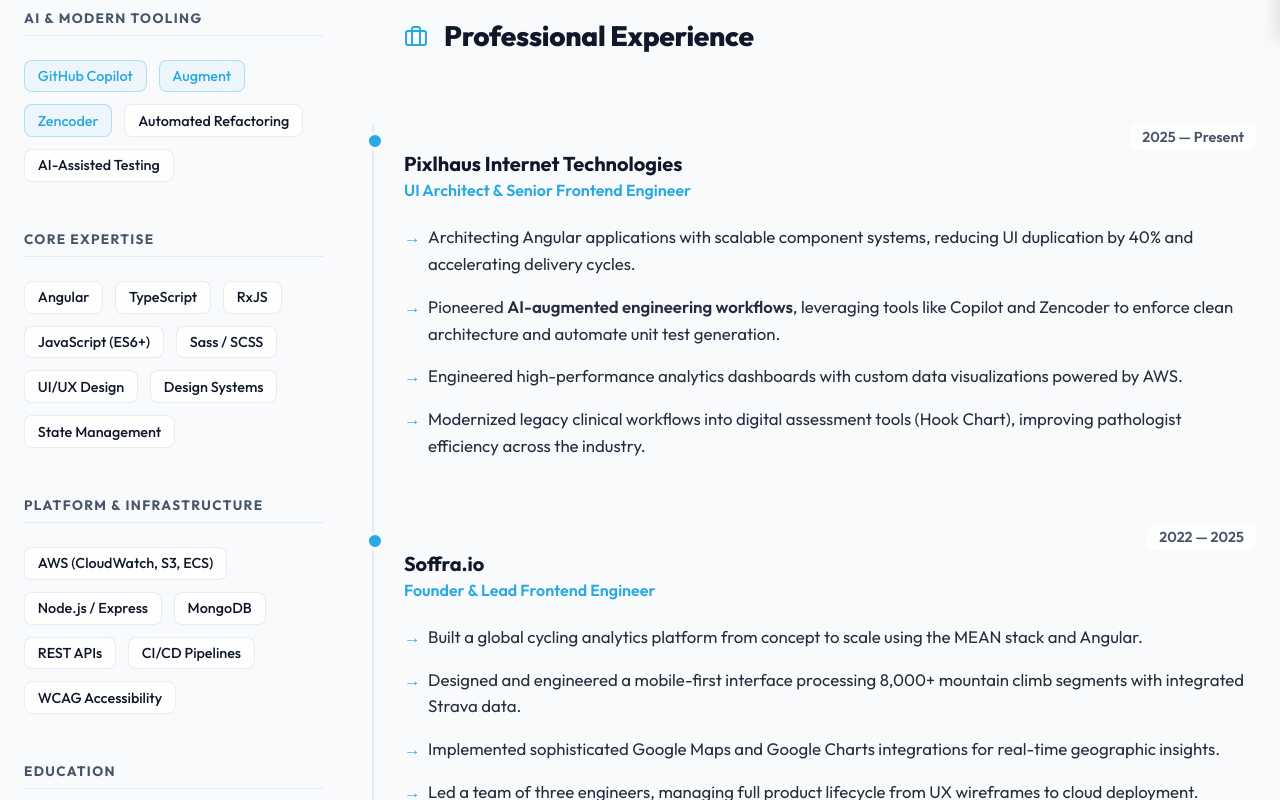
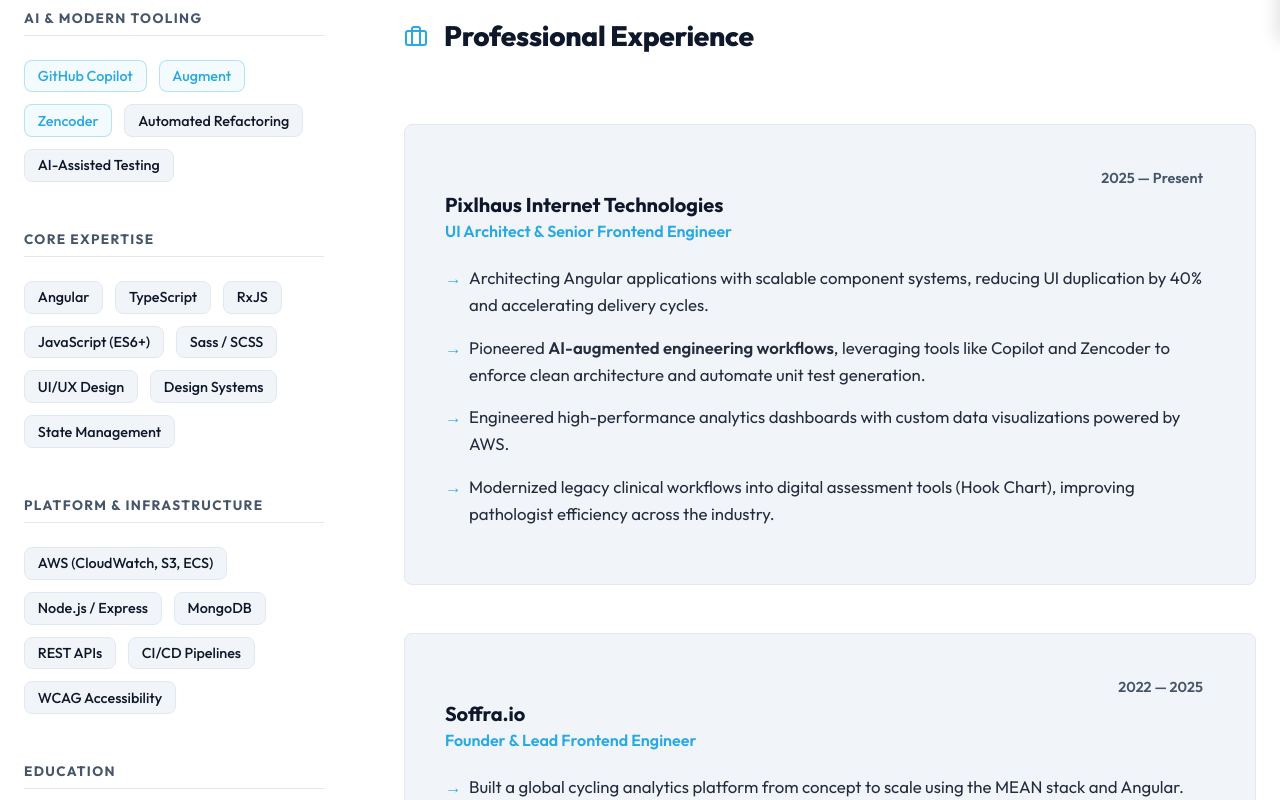
Before and after one commit to msabatini/michael-sabatini-portfolio, an Angular app in the folder client/: page /resume in a window 1280 px wide. Shown: the part 760-1560 px from the top of the page. Built offline with nearby package versions, Linux system fonts and the light colour scheme.

Commit message:
Update light mode theme with subtle slate contrast

```diff
--- a/client/src/app/app.scss
+++ b/client/src/app/app.scss
@@ -57,7 +57,7 @@
     margin-left: 1rem;
     padding: 0.5rem 1rem;
     transition: all 0.3s;
-    font-weight: 500;
+    font-weight: 300;
 
     &:hover, &.active {
       color: #28a9e1;
@@ -108,7 +108,7 @@
 
   span {
     width: 2rem;
-    height: 0.15rem;
+    height: 0.075rem;
     background: var(--nav-text);
     border-radius: 10px;
     transition: all 0.3s linear;
--- a/client/src/app/components/about/about.html
+++ b/client/src/app/components/about/about.html
@@ -13,7 +13,7 @@
 
         <div class="bio">
           <p>I specialize in building scalable, high-performance applications using Angular and NestJS. My focus is on creating intuitive user experiences that are both beautiful and accessible.</p>
-          <p>When I'm not building, creating or envsioning, you can find me exploring new technologies, contributing to open-source projects, or enjoying a good cup of coffee after a long bike ride.</p>
+          <p>When I'm not building, creating or envsioning, you can find me exploring new technologies, thinking about how we can make this world a better place, or enjoying a good cup of coffee after a long bike ride.</p>
         </div>
 
         <div class="skills-area">
--- a/client/src/app/components/about/about.scss
+++ b/client/src/app/components/about/about.scss
@@ -114,6 +114,16 @@
   }
 
   .skill-category {
+    background: var(--card-bg);
+    padding: 2rem;
+    border-radius: .5rem;
+    border: 1px solid var(--border-color);
+    transition: transform 0.3s ease;
+
+    &:hover {
+      transform: translateY(-5px);
+    }
+
     h3 {
       font-size: 1.125rem;
       font-weight: 700;
--- a/client/src/app/components/contact/contact.scss
+++ b/client/src/app/components/contact/contact.scss
@@ -137,7 +137,7 @@
   input, textarea {
     width: 100%;
     padding: 0.875rem 1rem;
-    border-radius: 0.75rem;
+    border-radius: 0.5rem;
     border: 1px solid var(--border-color);
     background: var(--bg-color);
     color: var(--text-color);
--- a/client/src/app/components/home/home.html
+++ b/client/src/app/components/home/home.html
@@ -5,9 +5,9 @@
       <div class="hero-content">
         @if (featuredProjects.length > 0) {
           <div class="hero-badge">Featured Project</div>
+          <div class="featured-name">Michael Sabatini</div>
         }
         <h1>
-          <app-icon name="code" [size]="48" [strokeWidth]="3" color="var(--accent-color)"></app-icon>
           Front End Engineer
         </h1>
         <p class="subtitle">Building high-performance, accessible, and beautiful web experiences.</p>
--- a/client/src/app/components/home/home.scss
+++ b/client/src/app/components/home/home.scss
@@ -56,6 +56,9 @@
       margin-bottom: 1.5rem;
       box-shadow: 0 4px 15px rgba(0, 0, 0, 0.2);
     }
+    .featured-name {
+      font-size: 2.5rem;
+  }
 
     h1 {
       font-size: clamp(3.5rem, 10vw, 5.5rem);
@@ -68,6 +71,7 @@
       display: flex;
       align-items: center;
       gap: 1.5rem;
+      margin-top: 0;
 
       app-icon {
         filter: drop-shadow(0 0 15px rgba(var(--accent-rgb), 0.5));
--- a/client/src/app/components/resume/resume.scss
+++ b/client/src/app/components/resume/resume.scss
@@ -218,39 +218,17 @@
   gap: 3rem;
   position: relative;
 
-  &::before {
-    content: '';
-    position: absolute;
-    left: 0;
-    top: 0;
-    bottom: 0;
-    width: 2px;
-    background: var(--border-color);
-    margin-left: -2rem;
-
-    @media (max-width: 768px) {
-      display: none;
-    }
-  }
-
   .timeline-item {
     position: relative;
+    background: var(--card-bg);
+    padding: 2.5rem;
+    border-radius: 0.5rem;
+    border: 1px solid var(--border-color);
+    transition: transform 0.3s ease;
 
-    &::before {
-      content: '';
-      position: absolute;
-      left: 0;
-      top: 0.5rem;
-      width: 12px;
-      height: 12px;
-      border-radius: 50%;
-      background: var(--accent-color);
-      margin-left: -2.35rem;
-      border: 3px solid var(--bg-color);
-
-      @media (max-width: 768px) {
-        display: none;
-      }
+    &:hover {
+      transform: translateX(10px);
+      border-color: var(--accent-color);
     }
 
     .item-header {
--- a/client/src/styles.scss
+++ b/client/src/styles.scss
@@ -1,5 +1,5 @@
 :root {
-  --bg-color: #f8fafc;
+  --bg-color: #ffffff;
   --text-color: #0f172a;
   --text-color-rgb: 15, 23, 42;
   --text-muted: #475569;
@@ -8,9 +8,9 @@
   --link-color: #28a9e1;
   --accent-color: #28a9e1;
   --accent-rgb: 40, 169, 225;
-  --card-bg: rgba(255, 255, 255, 0.8);
-  --border-color: rgba(226, 232, 240, 0.8);
-  --footer-bg: rgba(241, 245, 249, 0.8);
+  --card-bg: #f1f5f9;
+  --border-color: #e2e8f0;
+  --footer-bg: #f1f5f9;
   --footer-border: #e2e8f0;
 }
 
```
